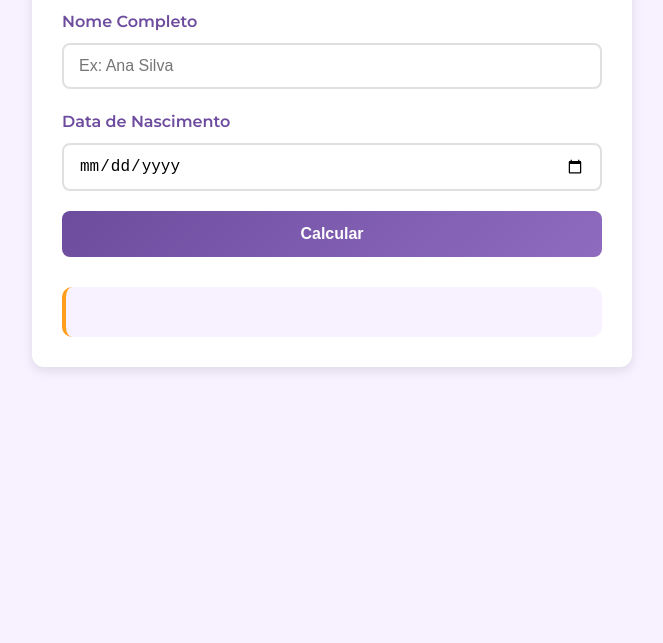
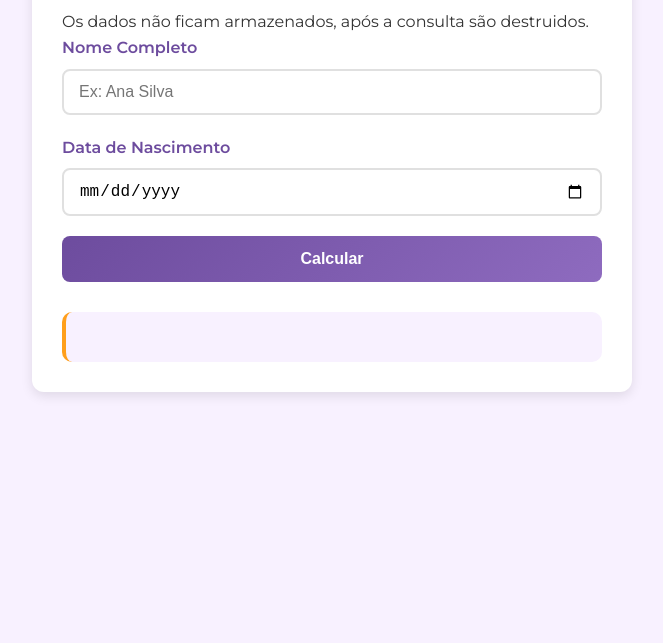
Before and after one commit to Mancoliver/numerologia, a plain HTML site: page index.html in a window 1280 px wide. Shown: the part 157-800 px from the top of the page, without its empty margins (308-971 px from the left). Drawn offline with nearby package versions, Linux system fonts and the light colour scheme.

Commit message:
Update index.html

```diff
--- a/index.html
+++ b/index.html
@@ -8,6 +8,7 @@
 <body>
   <div class="container">
     <h1>Numerologia do Nome</h1>
+    <p> Os dados não ficam armazenados, após a consulta são destruidos.</p>
     <div class="input-group">
       <label for="nome">Nome Completo</label>
       <input type="text" id="nome" placeholder="Ex: Ana Silva">
```
